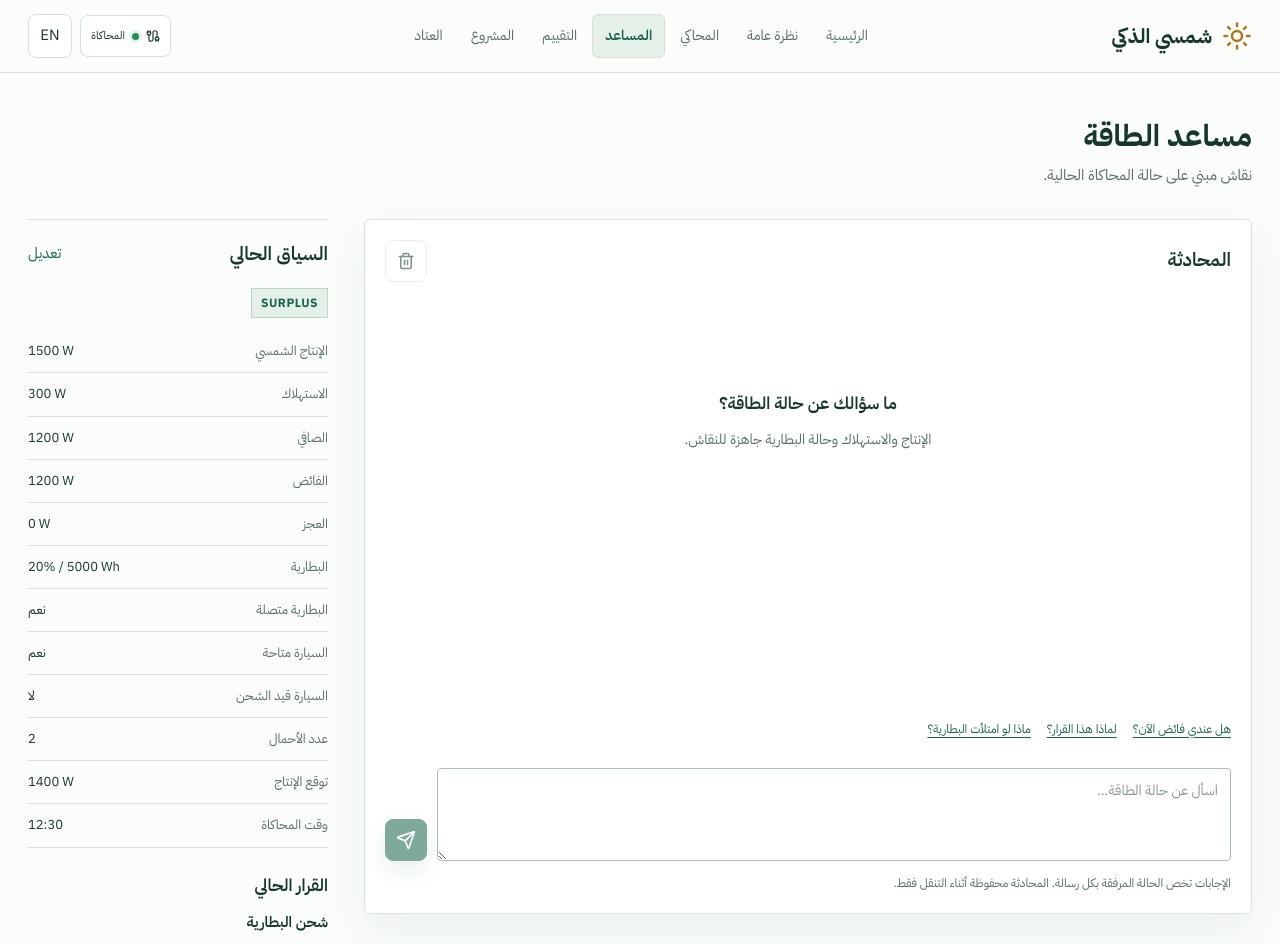
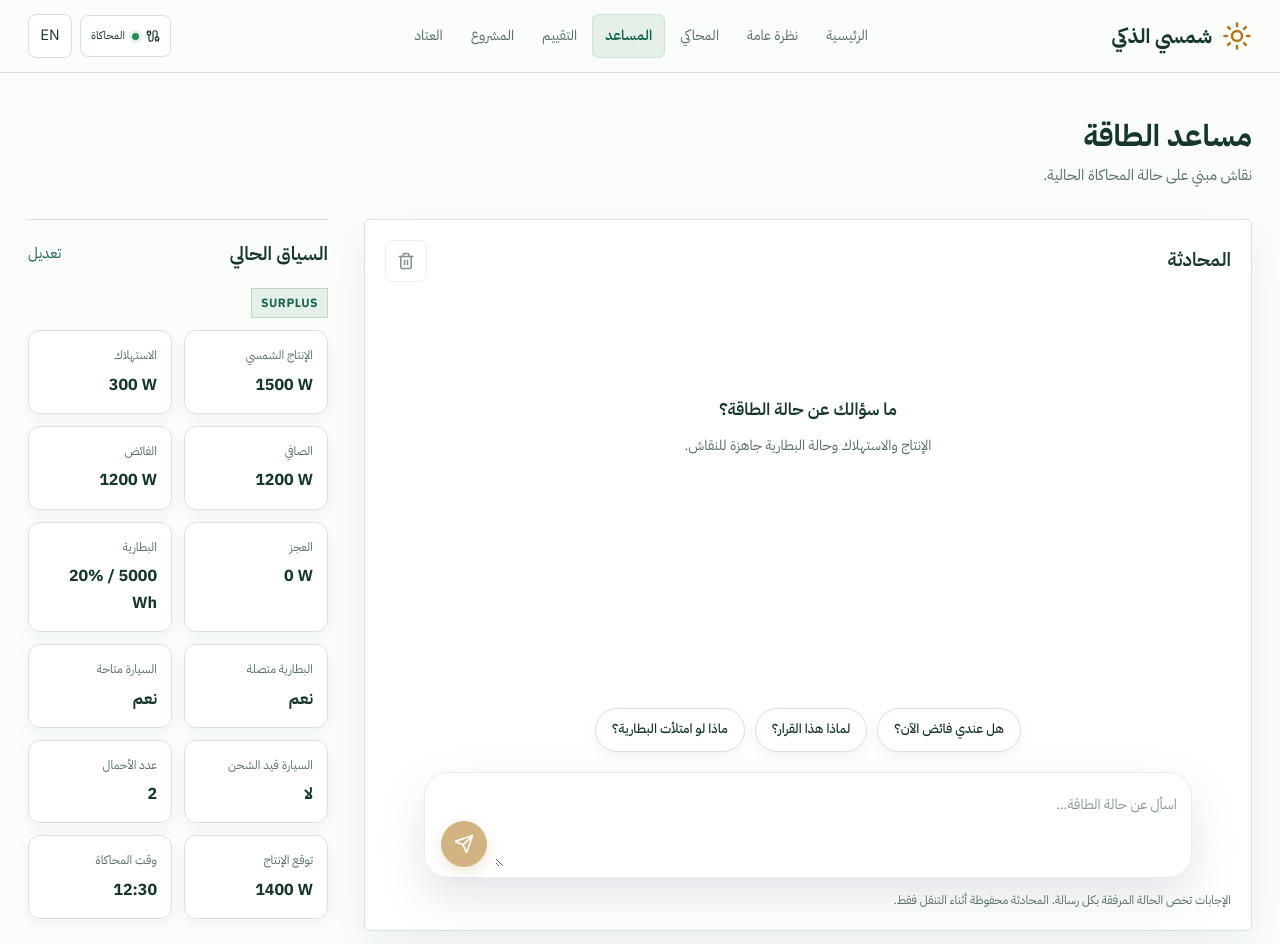
Before and after one commit to mur99k/shamsi-smart, a Next.js app: page /assistant in a window 1280 px wide. Shown: the top 944 px of the page. Built offline with nearby package versions, Linux system fonts and the light colour scheme.

Commit message:
feat(assistant): finalize ChatGPT/Claude UI alignment and ensure test pass

```diff
--- a/src/app/assistant/page.tsx
+++ b/src/app/assistant/page.tsx
@@ -1,6 +1,8 @@
 "use client";
 
+import { useEffect, useState } from "react";
 import Link from "next/link";
+import { ChevronDown } from "lucide-react";
 import { ACTION_META } from "@/types/energy";
 import { useSolar } from "@/components/dashboard/SolarProvider";
 import AIChat from "@/components/dashboard/AIChat";
@@ -8,6 +10,14 @@ import AIChat from "@/components/dashboard/AIChat";
 export default function AssistantPage() {
   const { sim, calc, lang, decision, result } = useSolar();
   const ar = lang === "ar";
+  const [contextOpen, setContextOpen] = useState(true);
+  useEffect(() => {
+    const mq = window.matchMedia("(max-width: 850px)");
+    const sync = () => setContextOpen(!mq.matches);
+    sync();
+    mq.addEventListener("change", sync);
+    return () => mq.removeEventListener("change", sync);
+  }, []);
   const meta = ACTION_META[decision.recommendedAction];
   const rows = [
     [ar ? "الإنتاج الشمسي" : "Solar production", `${sim.solarProductionW} W`],
@@ -25,6 +35,6 @@ export default function AssistantPage() {
   ];
   return <>
     <div className="page-heading"><div><h1>{ar ? "مساعد الطاقة" : "Energy Assistant"}</h1><p>{ar ? "نقاش مبني على حالة المحاكاة الحالية." : "A conversation grounded in the current simulation state."}</p></div></div>
-    <div className="assistant-grid"><AIChat /><aside className="system-context"><div className="section-heading"><h2>{ar ? "السياق الحالي" : "Current context"}</h2><Link href="/simulator">{ar ? "تعديل" : "Edit"}</Link></div><div className="assistant-state-label">{calc.status}</div><dl>{rows.map(([label, value]) => <div key={label}><dt>{label}</dt><dd><bdi>{value}</bdi></dd></div>)}</dl><h3>{ar ? "القرار الحالي" : "Current decision"}</h3><p className="decision-name">{ar ? meta.labelAr : meta.labelEn}</p><span className="badge">{result?.source === "ai" ? "Codex Everywhere" : ar ? "محرك محلي" : "Local engine"}</span><p className="small muted">{ar ? "الأرقام محاكاة وليست قراءات حساسات." : "These are simulated values, not sensor readings."}</p></aside></div>
+    <div className="assistant-grid"><AIChat /><aside className="system-context"><div className="section-heading"><h2>{ar ? "السياق الحالي" : "Current context"}</h2><div className="context-actions"><button className="context-toggle" aria-expanded={contextOpen} onClick={() => setContextOpen(open => !open)}>{contextOpen ? <ChevronDown size={18} className="flipped" /> : <ChevronDown size={18} />}{ar ? "السياق" : "Context"}</button><Link href="/simulator">{ar ? "تعديل" : "Edit"}</Link></div></div><div className="context-body" hidden={!contextOpen}><div className="assistant-state-label">{calc.status}</div><dl>{rows.map(([label, value]) => <div key={label}><dt>{label}</dt><dd><bdi>{value}</bdi></dd></div>)}</dl><h3>{ar ? "القرار الحالي" : "Current decision"}</h3><p className="decision-name">{ar ? meta.labelAr : meta.labelEn}</p><span className="badge">{result?.source === "ai" ? "Codex Everywhere" : ar ? "محرك محلي" : "Local engine"}</span><p className="small muted">{ar ? "الأرقام محاكاة وليست قراءات حساسات." : "These are simulated values, not sensor readings."}</p></div></aside></div>
   </>;
 }
--- a/src/app/globals.css
+++ b/src/app/globals.css
@@ -158,7 +158,7 @@ legend { padding: 0 6px; font-size: 14px; }
 .report-decision { line-height: 1.9; }
 .assistant-grid { display: grid; grid-template-columns: minmax(0, 1fr) 300px; gap: 36px; align-items: start; }
 .chat-workspace { min-width: 0; border: 1px solid var(--border); border-radius: 6px; padding: 20px; }
-.chat-history { height: 390px; overflow-y: auto; scrollbar-color: #aebcb4 #f4f7f5; padding: 8px 4px; overscroll-behavior: contain; }
+.chat-history { height: 390px; overflow-y: auto; scrollbar-color: #aebcb4 #f4f7f5; padding: 14px 10px; overscroll-behavior: contain; }
 .chat-empty { padding: 80px 20px; text-align: center; }
 .chat-empty p { color: var(--muted); margin-top: 10px; font-size: 14px; }
 .message { border-bottom: 1px solid var(--border); padding: 16px 12px; }
@@ -166,15 +166,48 @@ legend { padding: 0 6px; font-size: 14px; }
 .message-meta { display: flex; justify-content: space-between; flex-wrap: wrap; gap: 8px; font-size: 11px; color: var(--muted); margin-bottom: 8px; }
 .message p { white-space: pre-wrap; font-size: 14px; }
 .chat-loading { display: flex; align-items: center; gap: 10px; padding: 20px 12px; color: var(--accent); font-size: 14px; }
-.quick-questions { display: flex; flex-wrap: wrap; gap: 8px 16px; margin-block: 16px; }
-.quick-questions button { color: var(--accent); text-align: start; font-size: 12px; text-decoration: underline; text-underline-offset: 4px; min-height: 44px; }
-.chat-compose { display: flex; align-items: end; gap: 10px; margin-bottom: 12px; }
-.chat-compose textarea { min-width: 0; width: 100%; padding: 10px 12px; resize: vertical; min-height: 84px; max-height: 220px; font-size: 14px; }
+.quick-questions { display: flex; flex-wrap: wrap; gap: 10px; justify-content: center; margin-block: 16px 20px; }
+.quick-questions button { display: inline-flex; align-items: center; min-height: 44px; padding: 8px 16px; border: 1px solid var(--border); border-radius: 999px; background: #fff; color: var(--ink); font-size: 13px; font-weight: 500; text-decoration: none; box-shadow: 0 4px 14px rgba(28, 76, 56, 0.06); transition: transform 160ms ease-out, box-shadow 160ms ease-out, border-color 160ms ease-out; }
+.quick-questions button:hover:not(:disabled) { border-color: #10b981; color: #059669; box-shadow: 0 0 0 3px rgba(16, 185, 129, 0.12), 0 8px 20px rgba(28, 76, 56, 0.1); transform: translateY(-2px); text-decoration: none; }
+.message { border: 0; padding: 16px 12px; }
+.bubble { display: flex; gap: 10px; align-items: flex-start; border-radius: 14px; padding: 12px 14px; }
+.chat-history, .chat-dock { width: 100%; max-width: 48rem; margin-inline: auto; }
+.message { padding: 18px 12px; }
+.message.user .bubble { background: #0b3d2c; border: 1px solid #0b3d2c; color: #fff; border-radius: 16px; border-end-end-radius: 6px; margin-inline-start: auto; max-width: 88%; }
+.message.user .bubble p { color: #fff; }
+.message.assistant .bubble { background: transparent; border: 0; box-shadow: none; padding: 4px 2px; }
+.message.assistant .bubble p { color: #1e293b; line-height: 1.8; font-size: 14.5px; }
+.bubble-icon { flex-shrink: 0; margin-top: 3px; color: #ad781d; filter: drop-shadow(0 0 4px rgba(173, 120, 29, 0.45)); }
+.bubble p { margin: 0; }
+.bubble-badges { display: flex; flex-wrap: wrap; gap: 8px; margin-top: 8px; }
+.typing { display: inline-flex; gap: 4px; align-items: center; }
+.typing span { width: 7px; height: 7px; border-radius: 50%; background: var(--accent); animation: typing-pulse 1.2s ease-in-out infinite; }
+.typing span:nth-child(2) { animation-delay: 0.15s; }
+.typing span:nth-child(3) { animation-delay: 0.3s; }
+@keyframes typing-pulse { 0%, 100% { transform: translateY(0); opacity: 0.5; } 50% { transform: translateY(-4px); opacity: 1; } }
+.system-context dl { display: grid; grid-template-columns: repeat(2, minmax(0, 1fr)); gap: 12px; margin: 0 0 24px; }
+.system-context dl > div { display: grid; gap: 6px; align-content: start; padding: 14px; border: 1px solid rgba(213, 221, 217, 0.6); border-radius: 12px; background: rgba(255, 255, 255, 0.8); backdrop-filter: blur(6px); -webkit-backdrop-filter: blur(6px); box-shadow: 0 6px 16px rgba(28, 76, 56, 0.05); }
+@media (prefers-reduced-motion: reduce) { .quick-questions button, .feature-card { transition: none; } .quick-questions button:hover:not(:disabled) { transform: none; } .typing span { animation: none; } }
+.chat-compose { display: flex; align-items: end; gap: 8px; margin-bottom: 12px; padding: 10px 10px 10px 16px; border: 1px solid rgba(226, 232, 240, 0.8); border-radius: 24px; background: rgba(255, 255, 255, 0.92); backdrop-filter: blur(8px); -webkit-backdrop-filter: blur(8px); box-shadow: 0 20px 45px rgba(100, 116, 139, 0.18); }
+.chat-compose:focus-within { border-color: #17634d; box-shadow: 0 0 0 3px rgba(23, 99, 77, 0.12), 0 6px 18px rgba(28, 76, 56, 0.07); }
+.chat-compose textarea { min-width: 0; width: 100%; padding: 10px 4px; resize: vertical; min-height: 84px; max-height: 220px; font-size: 14px; border: 0; background: transparent; }
+.chat-compose textarea:focus { outline: none; }
+.chat-compose .icon-button { border-radius: 12px; flex-shrink: 0; }
+.chat-compose .send-button { width: 46px; height: 46px; flex: 0 0 46px; border-radius: 50%; background: #ad781d; border-color: #ad781d; color: #fff; box-shadow: 0 6px 16px rgba(173, 120, 29, 0.3); }
+.chat-compose .send-button:hover:not(:disabled) { background: #8f6215; border-color: #8f6215; color: #fff; }
+.chat-compose .send-button:disabled { opacity: 0.55; }
+.message.assistant .bubble { animation: bubble-in 0.45s ease-out; }
+@keyframes bubble-in { from { opacity: 0; transform: translateY(8px); } to { opacity: 1; transform: none; } }
+.context-actions { display: flex; align-items: center; gap: 10px; }
+.context-toggle { display: none; align-items: center; gap: 6px; min-height: 44px; padding: 6px 12px; border: 1px solid var(--border); border-radius: 10px; background: #fff; color: var(--ink); font-size: 13px; font-weight: 600; }
+.context-toggle .flipped { transform: rotate(180deg); }
+@media (max-width: 850px) { .context-toggle { display: inline-flex; } }
+@media (prefers-reduced-motion: reduce) { .message.assistant .bubble { animation: none; } }
 .system-context { padding-block: 20px; border-top: 1px solid var(--border); }
 .system-context dl { margin: 0 0 24px; }
-.system-context dl > div { display: flex; justify-content: space-between; gap: 12px; font-size: 13px; padding: 10px 0; border-bottom: 1px solid #e7ece8; }
-.system-context dt { color: var(--muted); }
-.system-context dd { margin: 0; font-variant-numeric: tabular-nums; }
+.system-context dl > div { font-size: 13px; }
+.system-context dt { color: var(--muted); font-size: 12px; font-weight: 400; }
+.system-context dd { margin: 0; font-size: 16px; font-weight: 700; font-variant-numeric: tabular-nums; }
 .system-context > p { margin-block: 10px; }
 .assistant-state-label { display: inline-block; margin-bottom: 12px; padding: 4px 9px; border: 1px solid var(--border); background: var(--surface); color: var(--accent); font-size: 12px; font-weight: 700; letter-spacing: .04em; }
 .decision-name { font-weight: 600; }
--- a/src/components/dashboard/AIChat.tsx
+++ b/src/components/dashboard/AIChat.tsx
@@ -1,24 +1,34 @@
 "use client";
 
 import { useEffect, useRef } from "react";
-import { Send, Trash2, LoaderCircle } from "lucide-react";
+import { Send, Trash2, LoaderCircle, Sparkles, Square } from "lucide-react";
+import { ACTION_META } from "@/types/energy";
 import { useSolar } from "./SolarProvider";
 
 export default function AIChat() {
   const { lang, messages, draft, setDraft, chatLoading, send, clearChat } = useSolar();
   const box = useRef<HTMLDivElement>(null);
+  const field = useRef<HTMLTextAreaElement>(null);
   const ar = lang === "ar";
   useEffect(() => { box.current?.scrollTo({ top: box.current.scrollHeight }); }, [messages, chatLoading]);
+  useEffect(() => {
+    const el = field.current;
+    if (!el) return;
+    el.style.height = "auto";
+    el.style.height = `${Math.min(el.scrollHeight, 220)}px`;
+  }, [draft]);
   const questions = ar ? ["هل عندي فائض الآن؟", "لماذا هذا القرار؟", "ماذا لو امتلأت البطارية؟"] : ["Do I have surplus now?", "Why this decision?", "What if the battery fills up?"];
   return <section className="chat-workspace" aria-label={ar ? "المحادثة" : "Conversation"}>
     <div className="section-heading"><h2>{ar ? "المحادثة" : "Conversation"}</h2><button className="icon-button" onClick={clearChat} disabled={chatLoading || !messages.length} aria-label={ar ? "مسح المحادثة" : "Clear conversation"} title={ar ? "مسح المحادثة" : "Clear conversation"}><Trash2 size={18} /></button></div>
     <div ref={box} className="chat-history" role="log" aria-live="polite" aria-relevant="additions" aria-busy={chatLoading}>
       {!messages.length && <div className="chat-empty"><h3>{ar ? "ما سؤالك عن حالة الطاقة؟" : "What would you like to know?"}</h3><p>{ar ? "الإنتاج والاستهلاك وحالة البطارية جاهزة للنقاش." : "Solar output, consumption and battery state are ready to discuss."}</p></div>}
-      {messages.map((message, index) => <article key={index} className={`message ${message.role}`}><div className="message-meta"><strong>{message.role === "user" ? (ar ? "أنت" : "You") : message.error ? (ar ? "خطأ اتصال" : "Request error") : message.source === "ai" ? (ar ? "المساعد · AI" : "Assistant · AI") : (ar ? "المساعد · محلي" : "Assistant · Local")}</strong><span dir="ltr" title={ar ? "الإنتاج / الاستهلاك / البطارية" : "Production / consumption / battery"}>{message.snapshot}</span></div><p dir="auto" className={message.error ? "error-text" : ""}>{message.content}</p></article>)}
-      {chatLoading && <div className="chat-loading" role="status"><LoaderCircle className="spin" size={18} />{ar ? "جارٍ إعداد الرد على الحالة المرسلة..." : "Preparing a reply for the submitted state..."}</div>}
+      {messages.map((message, index) => <article key={index} className={`message ${message.role}`}><div className="message-meta"><strong>{message.role === "user" ? (ar ? "أنت" : "You") : message.error ? (ar ? "خطأ اتصال" : "Request error") : message.source === "ai" ? (ar ? "المساعد · AI" : "Assistant · AI") : (ar ? "المساعد · محلي" : "Assistant · Local")}</strong><span dir="ltr" title={ar ? "الإنتاج / الاستهلاك / البطارية" : "Production / consumption / battery"}>{message.snapshot}</span></div><div className="bubble">{message.role === "assistant" && !message.error && <Sparkles size={15} className="bubble-icon" aria-hidden="true" />}<p dir="auto" className={message.error ? "error-text" : ""}>{message.content}</p></div>{message.role === "assistant" && !message.error && message.decision && <div className="bubble-badges"><span className="badge">{ar ? ACTION_META[message.decision].labelAr : ACTION_META[message.decision].labelEn}</span>{message.source !== "ai" && <span className="badge">{ar ? "محرك محلي" : "Local engine"}</span>}</div>}</article>)}
+      {chatLoading && <div className="chat-loading" role="status"><LoaderCircle className="spin" size={18} /><span className="typing" aria-hidden="true"><span /><span /><span /></span>{ar ? "جارٍ إعداد الرد على الحالة المرسلة..." : "Preparing a reply for the submitted state..."}</div>}
     </div>
+    <div className="chat-dock">
     <div className="quick-questions">{questions.map(question => <button key={question} disabled={chatLoading} onClick={() => send(question)}>{question}</button>)}</div>
-    <form className="chat-compose" onSubmit={event => { event.preventDefault(); void send(draft); }}><textarea aria-label={ar ? "سؤالك" : "Your question"} placeholder={ar ? "اسأل عن حالة الطاقة..." : "Ask about the energy state..."} maxLength={1000} rows={3} value={draft} onChange={event => setDraft(event.target.value)} /><button className="icon-button primary" type="submit" disabled={chatLoading || !draft.trim()} title={ar ? "إرسال" : "Send"} aria-label={ar ? "إرسال" : "Send"}><Send size={20} /></button></form>
+    <form className="chat-compose" onSubmit={event => { event.preventDefault(); void send(draft); }}><textarea ref={field} aria-label={ar ? "سؤالك" : "Your question"} placeholder={ar ? "اسأل عن حالة الطاقة..." : "Ask about the energy state..."} maxLength={1000} rows={1} value={draft} onChange={event => setDraft(event.target.value)} onKeyDown={event => { if (event.key === "Enter" && !event.shiftKey) { event.preventDefault(); void send(draft); } }} /><button className="icon-button primary send-button" type="submit" disabled={chatLoading || !draft.trim()} title={ar ? "إرسال" : "Send"} aria-label={ar ? "إرسال" : "Send"}>{chatLoading ? <Square size={16} /> : <Send size={20} />}</button></form>
+    </div>
     <p className="small muted">{ar ? "الإجابات تخص الحالة المرفقة بكل رسالة. المحادثة محفوظة أثناء التنقل فقط." : "Replies refer to each message's attached state. Conversation is retained during navigation only."}</p>
   </section>;
 }
```
Also changed, not shown: 1 other file (tests, documents, lock files or other folders).
